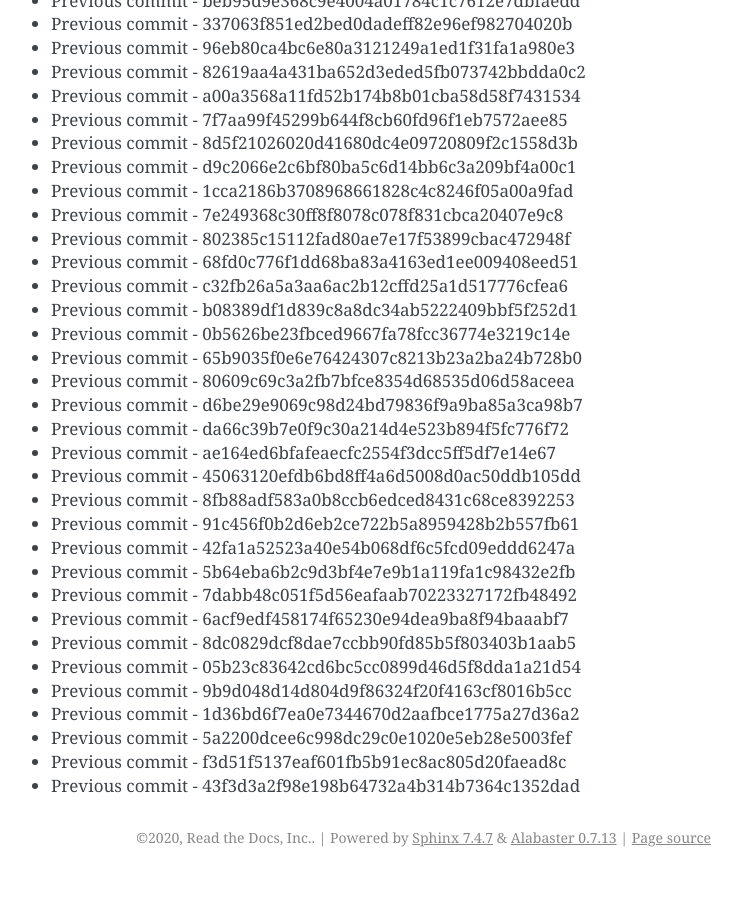
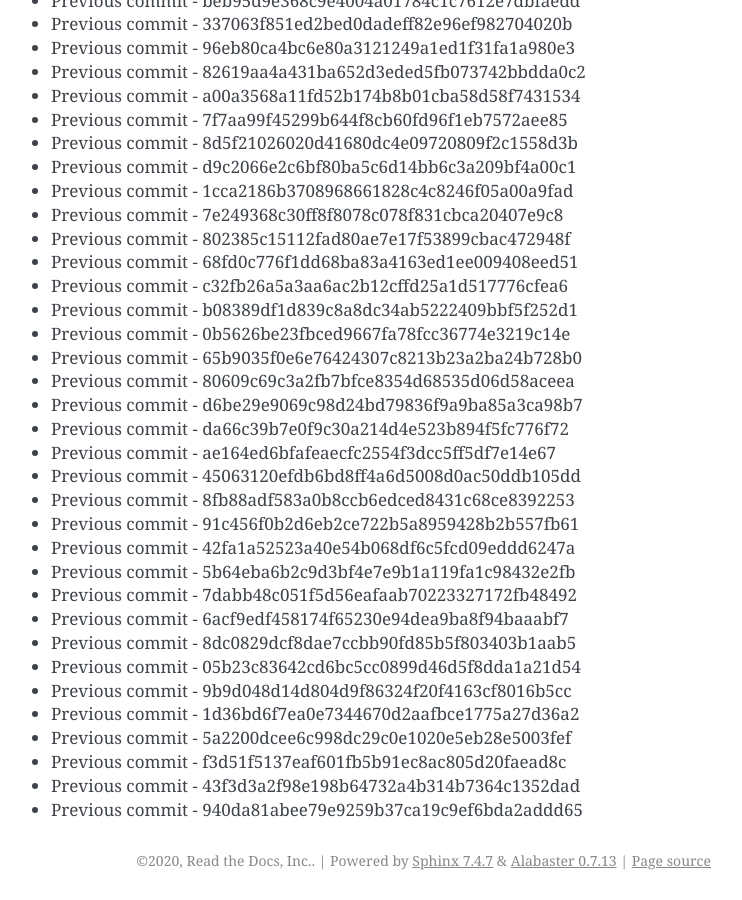
Before and after one commit to readthedocs/rtd-git-stresstest, a Sphinx documentation site: the page built from docs/updates.rst, in a window 1280 px wide and 900 px high, scrolled down 81255 px. Shown: the whole window, without its empty margins (399-1141 px from the left). Built offline with Sphinx 7.4.7, drawn with Linux system fonts in a browser that asks for light colours; before the commit the page ends 82132 px from its top, so only the background shows below that.

Commit message:
Generating commit from previous: 940da81abee79e9259b37ca19c9ef6bda2addd65

```diff
--- a/docs/updates.rst
+++ b/docs/updates.rst
@@ -3446,3 +3446,4 @@ It can be tested for any performance characteristics.
 * Previous commit - 5a2200dcee6c998dc29c0e1020e5eb28e5003fef
 * Previous commit - f3d51f5137eaf601fb5b91ec8ac805d20faead8c
 * Previous commit - 43f3d3a2f98e198b64732a4b314b7364c1352dad
+* Previous commit - 940da81abee79e9259b37ca19c9ef6bda2addd65
```
